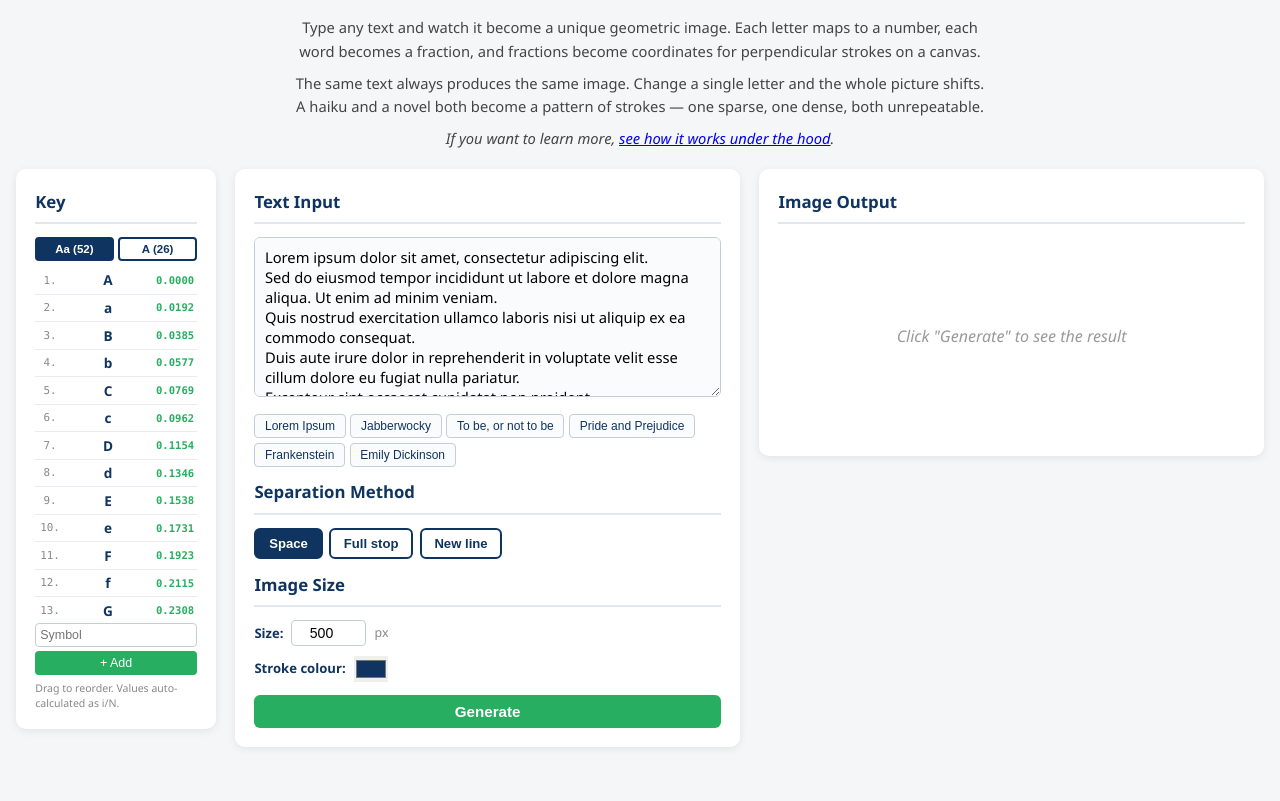
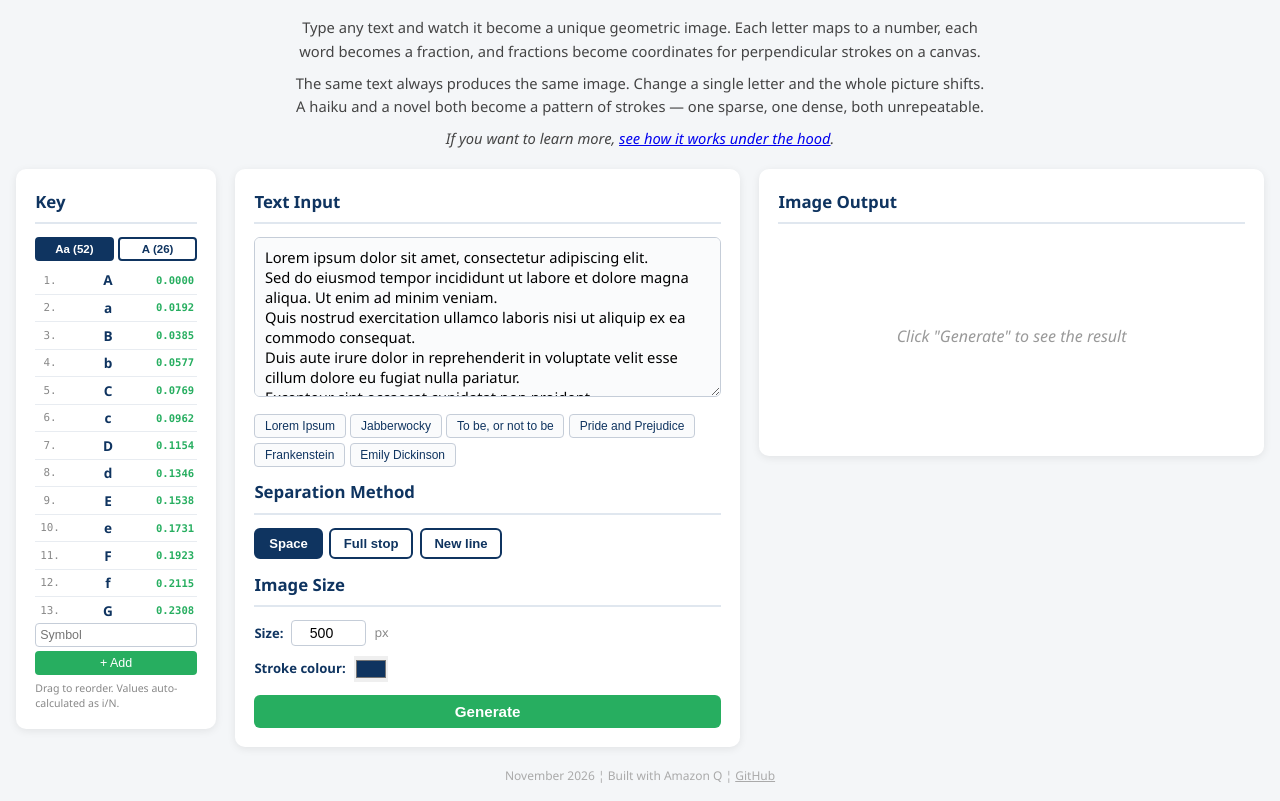
Before and after one commit to poemline/poemline.github.io, a plain HTML site: page index.html in a window 1280 px wide. Shown: the part 99-900 px from the top of the page. Before the commit the page ends 862 px from the top, so only its background shows below. Drawn offline with Linux system fonts and the light colour scheme.

Commit message:
Update index.html

```diff
--- a/index.html
+++ b/index.html
@@ -259,6 +259,8 @@ Nullam varius, turpis et commodo pharetra.</textarea>
 
   </div>
 </div>
+
+<p style="text-align:center; font-size:0.75rem; color:#aaa; margin-top:1.2rem;">November 2026 ¦ Built with Amazon Q ¦ <a href="https://github.com/wit-tat" style="color:#aaa;">GitHub</a></p>
 
 <script>
   var symbolsSensitive = [
```
